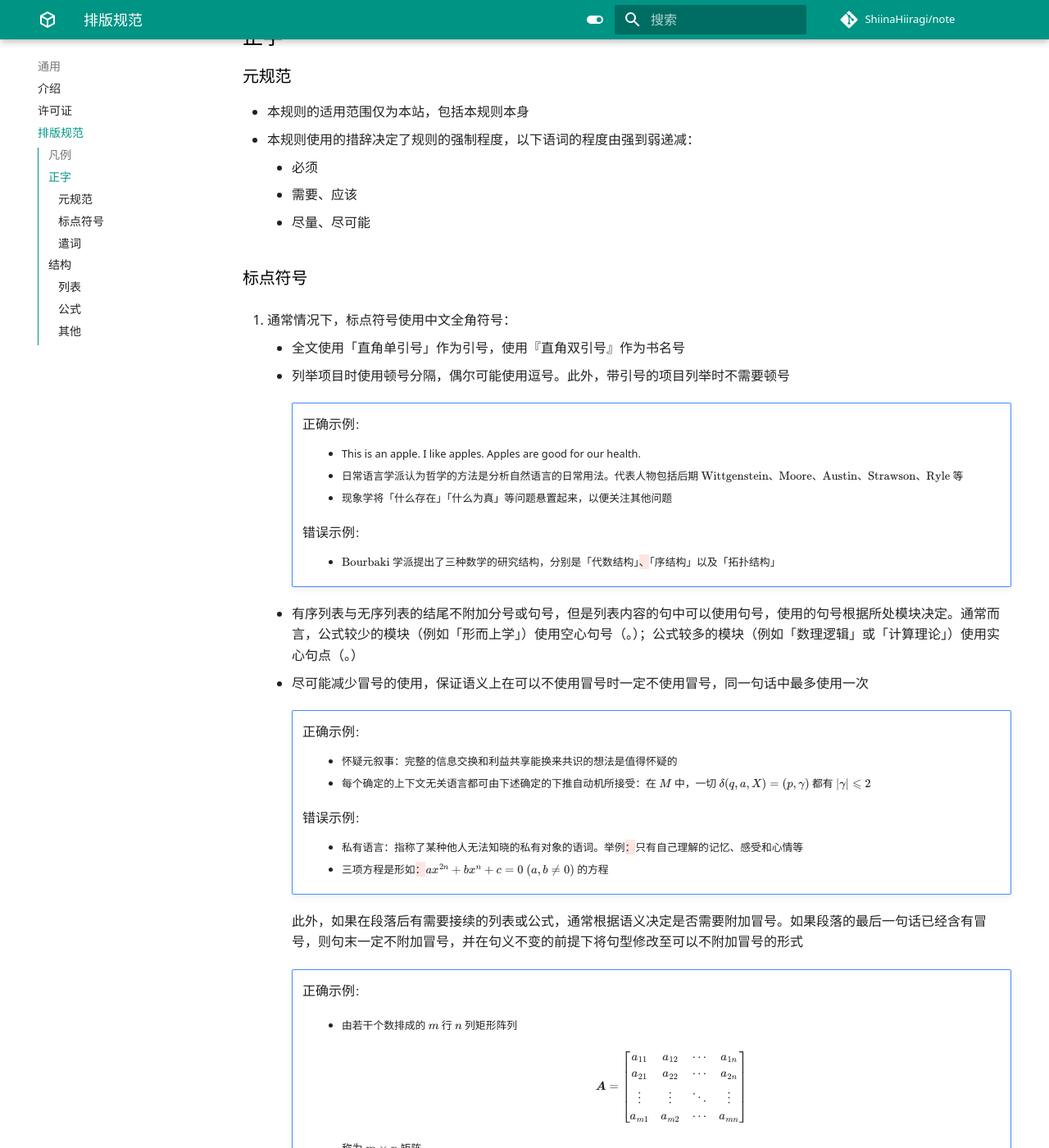
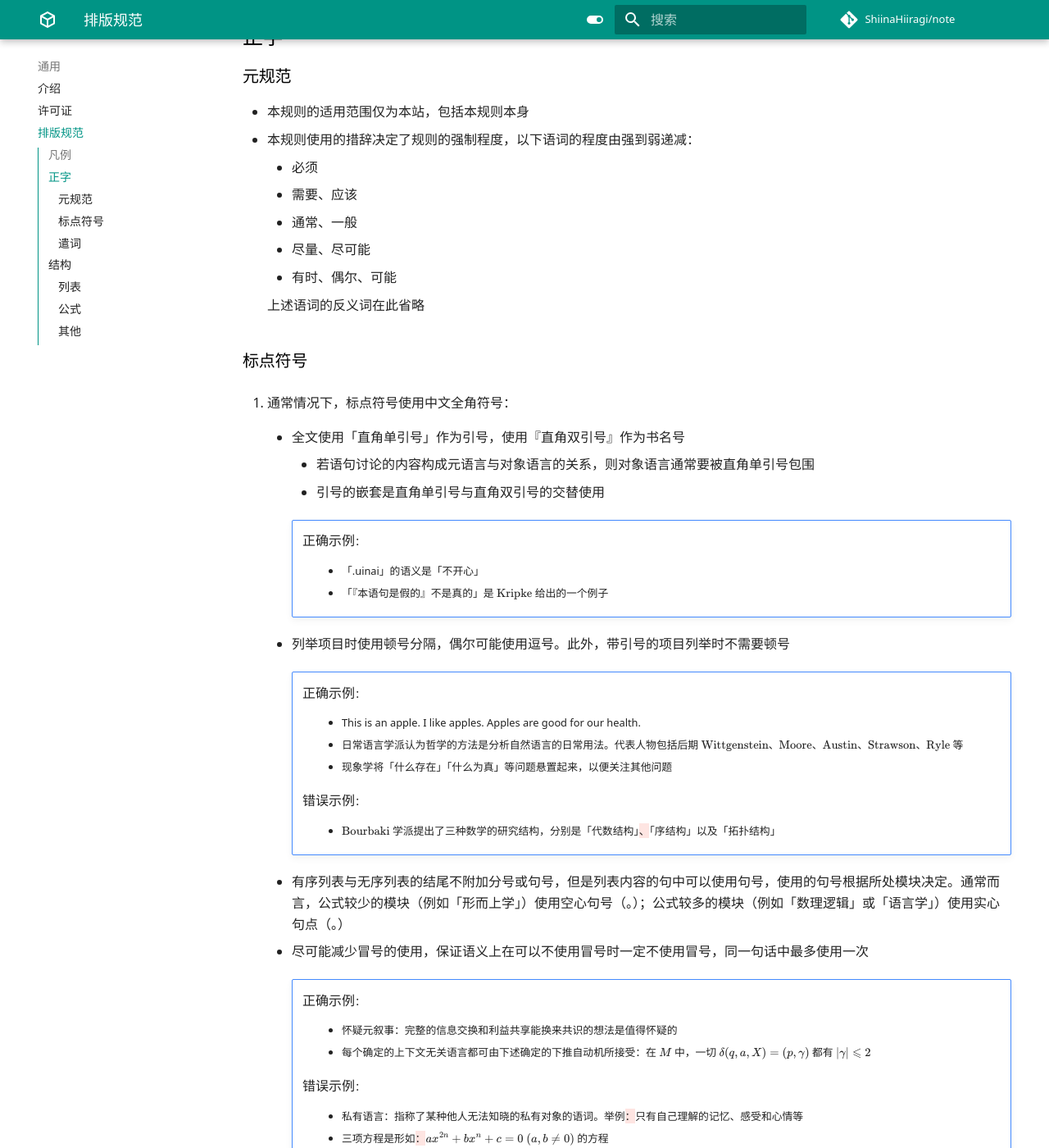
Before and after one commit to ShiinaHiiragi/note, an MkDocs documentation site: the page built from docs/intro/norm.md, in a window 1280 px wide and 1400 px high, scrolled down 376 px. Shown: the whole window at 82% size. Built offline with MkDocs 1.6.1 and Material for MkDocs 9.7.7, drawn with Linux system fonts in a browser that asks for light colours; comment, search, counter and statistics services are not loaded; some of the changed text lies outside the part shown.

Commit message:
change comma

```diff
--- a/docs/intro/norm.md
+++ b/docs/intro/norm.md
@@ -10,11 +10,23 @@
 - 本规则使用的措辞决定了规则的强制程度，以下语词的程度由强到弱递减：
     - 必须
     - 需要、应该
+    - 通常、一般
     - 尽量、尽可能
+    - 有时、偶尔、可能
+
+    上述语词的反义词在此省略
 
 ### 标点符号
 1. 通常情况下，标点符号使用中文全角符号：
     - 全文使用「直角单引号」作为引号，使用『直角双引号』作为书名号
+        - 若语句讨论的内容构成元语言与对象语言的关系，则对象语言通常要被直角单引号包围
+        - 引号的嵌套是直角单引号与直角双引号的交替使用
+
+        !!! note ""
+            *正确示例*：
+            :   - 「.uinai」的语义是「不开心」
+                - 「『本语句是假的』不是真的」是 $\text{Kripke}$ 给出的一个例子
+
     - 列举项目时使用顿号分隔，偶尔可能使用逗号。此外，带引号的项目列举时不需要顿号
 
         !!! note ""
@@ -26,7 +38,7 @@
             *错误示例*：
             :   - $\text{Bourbaki}$ 学派提出了三种数学的研究结构，分别是「代数结构」{--、--}「序结构」以及「拓扑结构」
 
-    - 有序列表与无序列表的结尾不附加分号或句号，但是列表内容的句中可以使用句号，使用的句号根据所处模块决定。通常而言，公式较少的模块（例如「形而上学」）使用空心句号（。）；公式较多的模块（例如「数理逻辑」或「计算理论」）使用实心句点（。）
+    - 有序列表与无序列表的结尾不附加分号或句号，但是列表内容的句中可以使用句号，使用的句号根据所处模块决定。通常而言，公式较少的模块（例如「形而上学」）使用空心句号（。）；公式较多的模块（例如「数理逻辑」或「语言学」）使用实心句点（。）
     - 尽可能减少冒号的使用，保证语义上在可以不使用冒号时一定不使用冒号，同一句话中最多使用一次
 
         !!! note ""
@@ -155,7 +167,16 @@
     - 为了与列表同级项目在排版上保持对称性的简单公式
 3. 必须使用特定形式公式表示的内容
     - 嵌入到中文的数字必须以公式形式表示
-    - 人名等不具有数学意义的专有名词使用 `\text` 行内公式表示，例如 $\text{Gauss}$
+    - 嵌入到中文的人名等不具有数学意义的专有名词使用 `\text` 行内公式表示
+        - 已有正式译名的地名采用汉字描述
+        - 嵌入到中文但不属于专名的语词不采用行内公式
+
+        !!! note ""
+            *正确示例*：
+            :   - $\text{Gauss}$ 绝妙定理是表示 $\text{Gauss}$ 曲率的一个定理
+                - 所有希腊的克里特岛人都说谎
+                - 「cu」是一个可删除标记
+
     - 长度不小于两个字符的函数名等具有数学意义的词语使用 `\mathrm` 行内公式表示，例如 $\mathrm{rank}(\boldsymbol A)$
     - 长度不小于两个字符的算子名等其后带有空格的词语使用 `\operatorname` 行内公式表示，例如 $\operatorname{dim} V$
     - 以下运算符在行内公式中必须使用 `\displaystyle` 表示
@@ -240,7 +261,7 @@
 ### 其他
 
 1. 块引用：提示、引用、注意事项等一律使用 Python Markdown Admonitions 完成
-    - 除本规范外，所有块引用必须包含标题
+    - 除本规范等用于举例的场合外，所有块引用必须包含标题
     - 块引用的缩进深度根据引用内容的语义与上下文之间的关系决定
 2. 在多种类文本混排（中文与阿拉伯数字、使用拉丁字母的语言、行内代码、行内公式）的情况下，应在交界处添加一个空格
     - 如果在混排时遇到中文标点符号，只需确保中文标点符号前后一定不出现空格即可
```
Also changed, not shown: other parts of docs/intro/norm.md (+1 -1 lines), docs/alg/elem/num.md (+1 -1 lines), docs/cogn/form/cep.md (+1 -1 lines), docs/logic/rec/calc.md (+1 -1 lines), docs/top/point/constr.md (+1 -1 lines).
